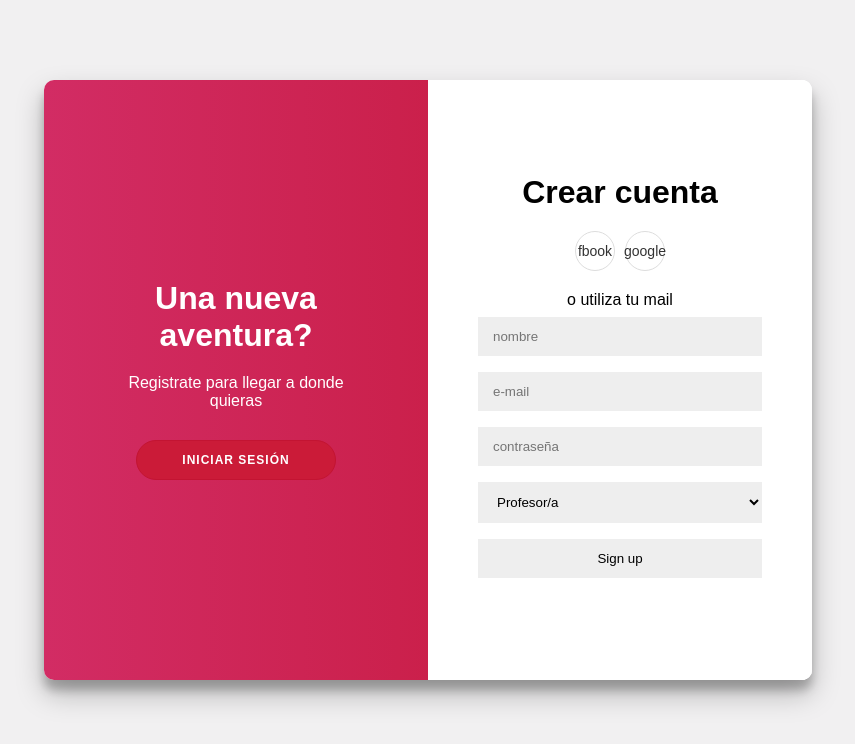
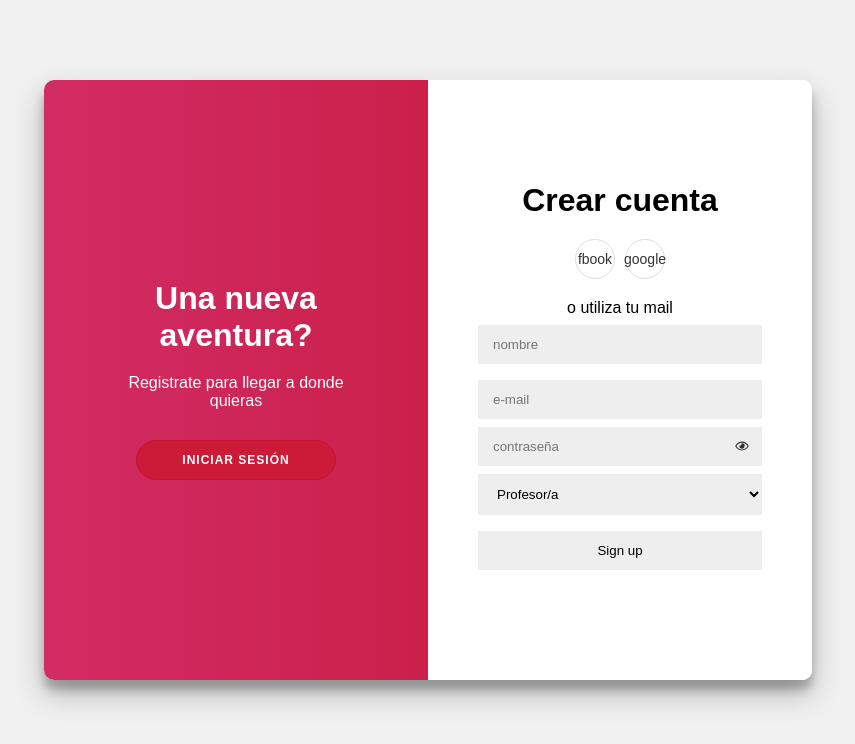
Before and after one commit to Lieety/Re-Moodel-acio, a Next.js app: page /login in a window 1280 px wide. Both pictures are taken after a click on the button "REGISTRARME". Shown: the top 744 px of the page, without its empty margins (212-1067 px from the left). Built offline with nearby package versions, Linux system fonts and the light colour scheme; a web font is replaced by a local one.

Commit message:
asdfghjklñ

```diff
--- a/src/app/login/page.js
+++ b/src/app/login/page.js
@@ -11,7 +11,6 @@ export default function LogIn () {
   const isUser = searchParams.get('isUser')
   const [card, setCard] = useState('')
 
-  console.log(isUser)
 
   return (
     <body>
--- a/src/components/log/Register.jsx
+++ b/src/components/log/Register.jsx
@@ -1,9 +1,20 @@
 'use client'
-import React from 'react'
-import { useForm } from 'react-hook-form'
+import React, { useState } from 'react'
 import './style.css'
+import { FaRegEyeSlash, FaRegEye, FaFacebook, FaGoogle } from "react-icons/fa";
 
 export default function Register () {
+  const [showPass, setShowPass] = useState(false);
+  const [password, setPassword] = useState('');
+
+  const handlePasswordChange = (event) => {
+    setPassword(event.target.value);
+  };
+
+  const togglePasswordVisibility = (e) => {
+    e.preventDefault()
+    setShowPass(!showPass);
+  };
   return (
     <div className='form-container sign-up-container'>
       <form action="" className=''>
@@ -15,7 +26,28 @@ export default function Register () {
         <span>o utiliza tu mail</span>
         <input type="text" placeholder='nombre' required />
         <input type="email" placeholder='e-mail' required />
-        <input type="password" placeholder='contraseña' required />
+        <div className="password-container input" style={{ width: '100%' }}>
+          <input
+            type={showPass ? 'text' : 'password'}
+            placeholder='contraseña'
+            value={password}
+            id='password'
+            onChange={handlePasswordChange}
+            required
+            style={{ width: '100%' }}
+          />
+          <span className="show-password-checkbox">
+            <button
+              id="showPassword"
+              onClick={togglePasswordVisibility}
+            >
+              <label htmlFor="showPassword">
+              {showPass ? <FaRegEyeSlash /> : <FaRegEye />}
+            </label>
+            </button>
+
+          </span>
+        </div>
         <select name="role" id="role" >
           <option value="Profesor">Profesor/a</option>
           <option value="Alumno">Alumno/a</option>
```
Also changed, not shown: src/components/log/Login.jsx (line endings or trailing spaces).
